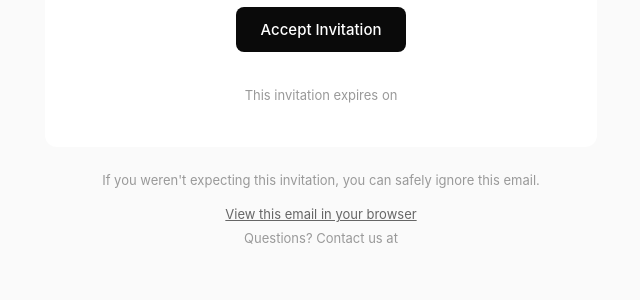
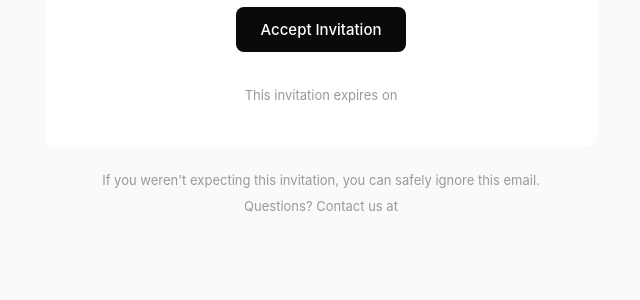
Before and after one commit to mohamedhayballa22/nooryx, a Python web app: template backend/app/templates/invitation_email.html in a window 1280 px wide. Shown: the part 287-587 px from the top of the page, without its empty margins (319-959 px from the left). Run offline with Jinja, Linux system fonts and the light colour scheme; the template is opened without the code that fills it, so the values that code supplies are empty.

Commit message:
Remove email previw in navigator

```diff
--- a/backend/app/services/emails/invitation.py
+++ b/backend/app/services/emails/invitation.py
@@ -52,7 +52,6 @@ async def send_invitation_email(
     try:
         # Construct URLs
         invitation_url = f"{settings.FRONTEND_URL}/invitation?token={token}"
-        web_version_url = f"{settings.FRONTEND_URL}/emails/invitation/{token}"
 
         # Render HTML template
         try:
@@ -61,7 +60,6 @@ async def send_invitation_email(
                 org_name=org_name,
                 inviter_name=inviter_name,
                 invitation_url=invitation_url,
-                web_version_url=web_version_url,
                 expires_at=expires_at.strftime("%B %d, %Y at %I:%M %p UTC"),
                 support_email=settings.SUPPORT_EMAIL,
             )
@@ -83,8 +81,6 @@ This invitation expires on {expires_at.strftime("%B %d, %Y at %I:%M %p UTC")}
 ---
 
 If you weren't expecting this invitation, you can safely ignore this email.
-
-View this email in your browser: {web_version_url}
 
 Questions? Contact us at {settings.SUPPORT_EMAIL}
         """.strip()
--- a/backend/app/templates/invitation_email.html
+++ b/backend/app/templates/invitation_email.html
@@ -63,9 +63,6 @@
                             <p style="margin: 0; font-size: 13px; color: #999999; line-height: 1.5;">
                                 If you weren't expecting this invitation, you can safely ignore this email.
                             </p>
-                            <p style="margin: 16px 0 0 0; font-size: 13px; color: #999999;">
-                                <a href="{{ web_version_url }}" style="color: #666666; text-decoration: underline;">View this email in your browser</a>
-                            </p>
                             <p style="margin: 8px 0 0 0; font-size: 13px; color: #999999;">
                                 Questions? Contact us at <a href="mailto:{{ support_email }}" style="color: #666666; text-decoration: underline;">{{ support_email }}</a>
                             </p>
```
